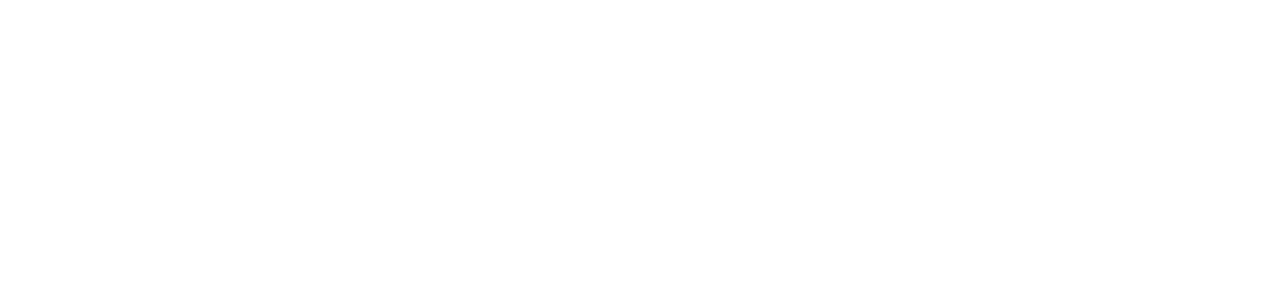
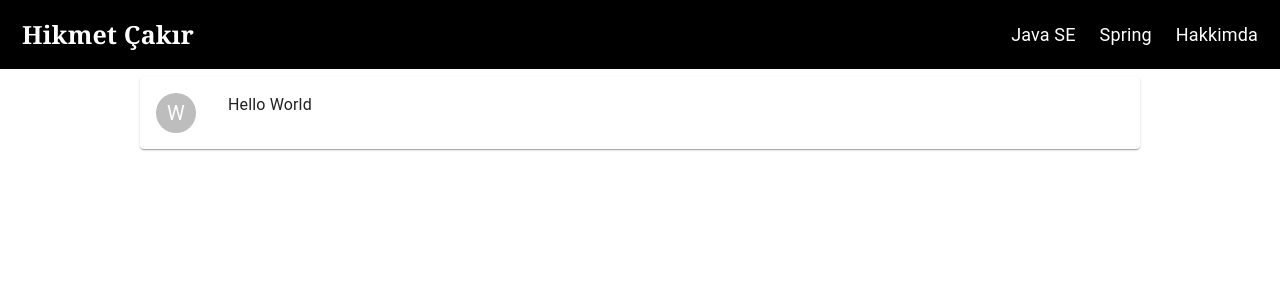
Before and after one commit to hikmet-cakir/hikmetcakir, a React (Create React App) app in the folder frontend/: page /essay in a window 1280 px wide. Shown: the top 300 px of the page. Built offline with nearby package versions, Linux system fonts and the light colour scheme.

Commit message:
Added Essay Page and Link with other pages

```diff
--- a/frontend/src/App.js
+++ b/frontend/src/App.js
@@ -3,6 +3,7 @@
 import AboutMe from './components/AboutMe';
 import JavaSE from './components/JavaSE';
 import Spring from './components/Spring';
+import Essay from './components/Essay';
 
 function App() {
   return (
@@ -11,6 +12,7 @@
         <Route path="/about-me" component={AboutMe} />
         <Route path="/javase" component={JavaSE} />
         <Route path="/spring" component={Spring} />
+        <Route path="/essay" component={Essay} />
     </div>
   );
 }
--- /dev/null
+++ b/frontend/src/components/Essay.js
@@ -0,0 +1,44 @@
+import React from 'react';
+import CssBaseline from '@mui/material/CssBaseline';
+import Container from '@mui/material/Container';
+import Grid from '@mui/material/Grid';
+import { styled } from '@mui/material/styles';
+import Box from '@mui/material/Box';
+import Paper from '@mui/material/Paper';
+import Avatar from '@mui/material/Avatar';
+import Typography from '@mui/material/Typography';
+import Header from '../layouts/Header'
+
+
+function Essay() {
+    const StyledPaper = styled(Paper)(({ theme }) => ({
+        backgroundColor: theme.palette.mode === 'dark' ? '#1A2027' : '#fff',
+        ...theme.typography.body2,
+        padding: theme.spacing(2),
+        maxWidth: 1000,
+        color: theme.palette.text.primary,
+    }));
+
+    return (
+        <React.Fragment>
+            <Header/>
+            <CssBaseline />
+            <Container fixed>
+                <Box sx={{ flexGrow: 1, overflow: 'hidden', px: 3 }}>
+                    <StyledPaper sx={{ my: 1, mx: 'auto', p: 2 }}>
+                        <Grid container wrap="nowrap" spacing={4}>
+                            <Grid item>
+                                <Avatar>W</Avatar>
+                            </Grid>
+                            <Grid item xs zeroMinWidth>
+                                <Typography noWrap>Hello World</Typography>
+                            </Grid>
+                        </Grid>
+                    </StyledPaper>
+                </Box>
+            </Container>
+        </React.Fragment>
+    );
+}
+
+export default Essay;
--- a/frontend/src/components/Home.js
+++ b/frontend/src/components/Home.js
@@ -58,7 +58,7 @@
                                         <Typography noWrap>{essay.title}</Typography>
                                     </Grid>
                                     <Grid item xs zeroMinWidth>
-                                        <Link href="#" underline="hover">
+                                        <Link href={`/essay/${essay.id}`} underline="hover">
                                             Go to Essay
                                         </Link>
                                     </Grid>
--- a/frontend/src/components/JavaSE.js
+++ b/frontend/src/components/JavaSE.js
@@ -57,7 +57,7 @@
                                         <Typography noWrap>{essay.title}</Typography>
                                     </Grid>
                                     <Grid item xs zeroMinWidth>
-                                        <Link href="#" underline="hover">
+                                        <Link href={`/essay/${essay.id}`} underline="hover">
                                             Go to Essay
                                         </Link>
                                     </Grid>
--- a/frontend/src/components/Spring.js
+++ b/frontend/src/components/Spring.js
@@ -57,7 +57,7 @@
                                         <Typography noWrap>{essay.title}</Typography>
                                     </Grid>
                                     <Grid item xs zeroMinWidth>
-                                        <Link href="#" underline="hover">
+                                        <Link href={`/essay/${essay.id}`} underline="hover">
                                             Go to Essay
                                         </Link>
                                     </Grid>
```
